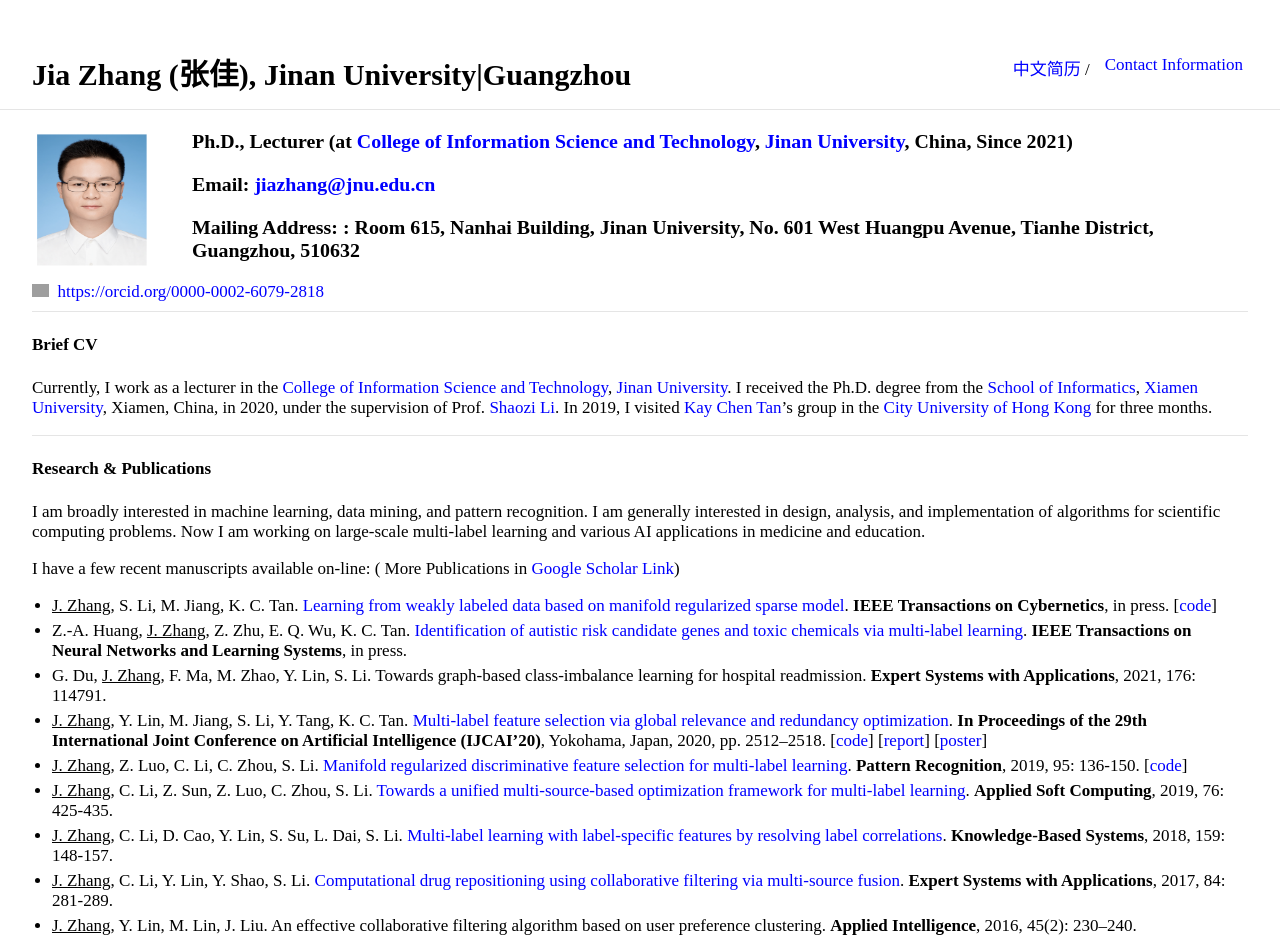
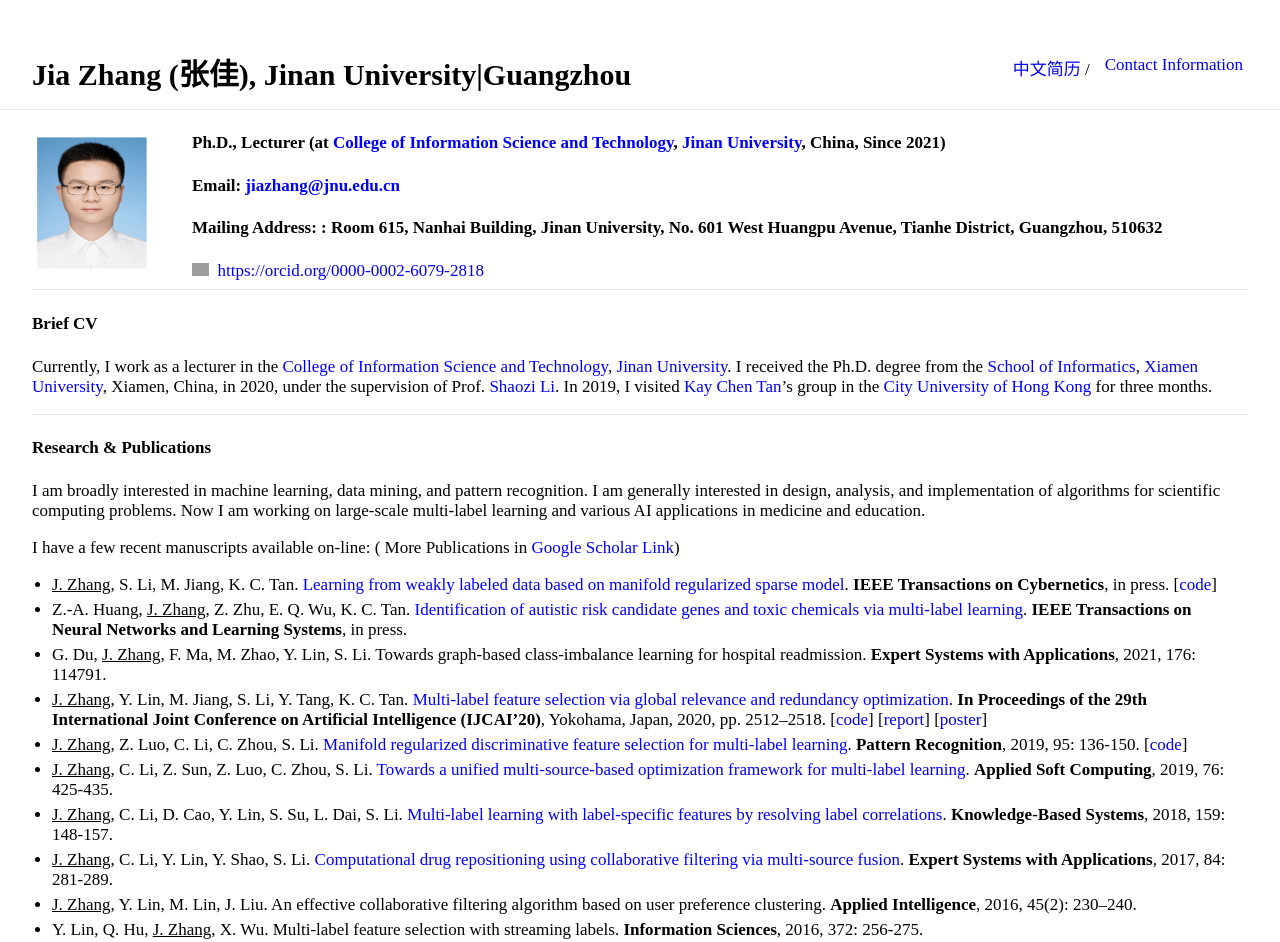
Before and after one commit to jiazhang-ml/jiazhang-ml.github.io, a Jekyll site: the page built from index.md, in a window 1280 px wide. Shown: the top 942 px of the page. Built offline with Jekyll 4.4.1, drawn with Linux system fonts in a browser that asks for light colours; grey boxes are pictures that could not be loaded.

```diff
--- a/index.md
+++ b/index.md
@@ -5,11 +5,11 @@ layout: default
 
 <img class="profile-picture" src="jiazhang1.jpg">
 
-### Ph.D., Lecturer (at [College of Information Science and Technology](http://xxxy2016.jnu.edu.cn/), [Jinan University](https://www.jnu.edu.cn/), China, Since 2021)
+#### Ph.D., Lecturer (at [College of Information Science and Technology](http://xxxy2016.jnu.edu.cn/), [Jinan University](https://www.jnu.edu.cn/), China, Since 2021)
 
-### **Email:** [jiazhang@jnu.edu.cn](mailto:jiazhang@jnu.edu.cn)
+#### **Email:** [jiazhang@jnu.edu.cn](mailto:jiazhang@jnu.edu.cn)
 
-### **Mailing Address:** : Room 615, Nanhai Building, Jinan University, No. 601 West Huangpu Avenue, Tianhe District, Guangzhou, 510632
+#### **Mailing Address:** : Room 615, Nanhai Building, Jinan University, No. 601 West Huangpu Avenue, Tianhe District, Guangzhou, 510632
 
 <div itemscope itemtype="https://schema.org/Person"><a itemprop="sameAs" content="https://orcid.org/0000-0002-6079-2818" href="https://orcid.org/0000-0002-6079-2818" target="orcid.widget" rel="me noopener noreferrer" style="vertical-align:top;"><img src="https://orcid.org/sites/default/files/images/orcid_16x16.png" style="width:1em;margin-right:.5em;" alt="ORCID iD icon">https://orcid.org/0000-0002-6079-2818</a></div>
 
```
